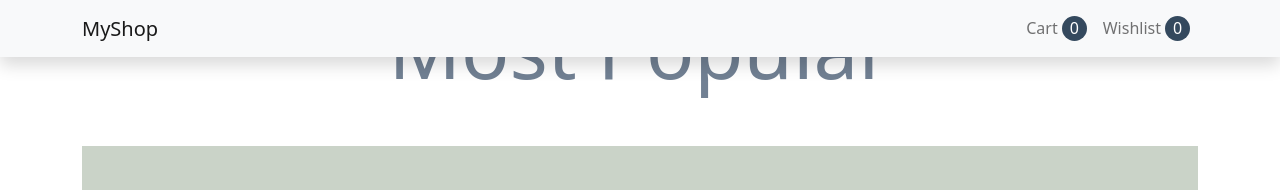
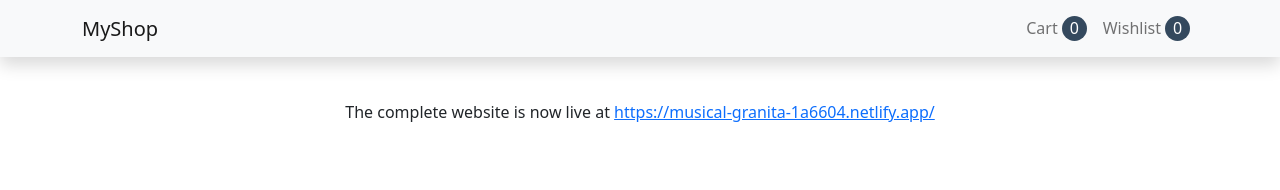
Before and after one commit to Kevin-babu/react-marvel-e-cart, a React (Create React App) app: page /#/react-marvel-e-cart in a window 1280 px wide. Shown: the top 190 px of the page. Built offline with nearby package versions, Linux system fonts and the light colour scheme.

Commit message:
run deploy

```diff
--- a/src/components/LoggedIn/Special.js
+++ b/src/components/LoggedIn/Special.js
@@ -5,6 +5,9 @@ import Carousel from "./Special-components/carousel"
 function Special(){
   return (
     <>
+    <div className="update-site">
+      The complete website is now live at  <a href="https://musical-granita-1a6604.netlify.app/">https://musical-granita-1a6604.netlify.app/</a>
+    </div>
     <div>
     <h1 className="popular">Most Popular</h1>
     </div>
```
